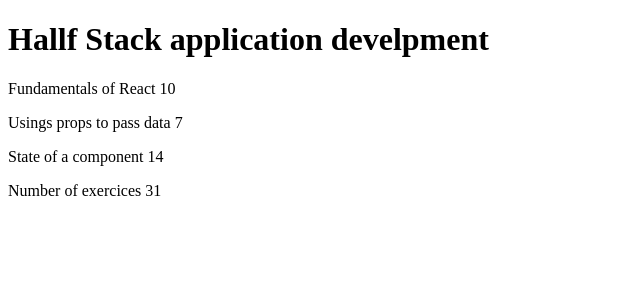
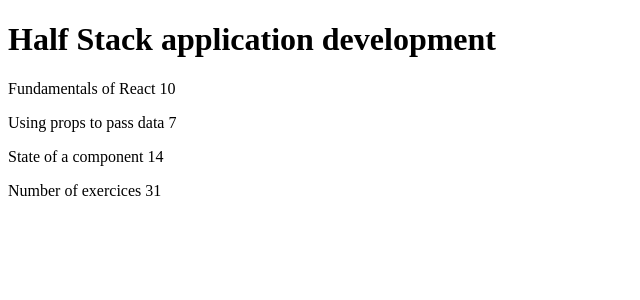
Before and after one commit to Barnab1/Full-Stack-Open, a React (Vite) app in the folder part1/: page / in a window 1280 px wide. Shown: the top 300 px of the page, without its empty margins (0-640 px from the left). Built offline with nearby package versions, Linux system fonts and the light colour scheme.

Commit message:
Refactoring code exercice 1.3 of part1

```diff
--- a/part1/src/App.jsx
+++ b/part1/src/App.jsx
@@ -1,12 +1,6 @@
-  const course = 'Hallf Stack application develpment';
-  const part1 = 'Fundamentals of React';
-  const exercises1 = 10;
-  const part2 = 'Usings props to pass data';
-  const exercises2 = 7;
-  const part3 = 'State of a component';
-  const exercises3 = 14;
 
 const Header = (props)=>{
+
   return (
     <h1>{props.course}</h1>
   )
@@ -20,11 +14,12 @@
   )
 }
 const Content = (props)=>{
+  console.log(props);
   return (
     <div>
-      <Part informations = {[part1," ",exercises1]}/>
-      <Part informations = {[part2," ",exercises2]}/>
-      <Part informations = {[part3," ",exercises3]}/>
+      <Part informations = {props.informations[0]} />
+      <Part informations = {props.informations[1]} />
+      <Part informations = {props.informations[2]} />
     </div>
   )
 }
@@ -37,14 +32,27 @@
 
 const App = ()=>{
 
+   const course = 'Half Stack application development'
+  const part1 = {
+    name: 'Fundamentals of React',
+    exercises: 10
+  }
+  const part2 = {
+    name: 'Using props to pass data',
+    exercises: 7
+  }
+  const part3 = {
+    name: 'State of a component',
+    exercises: 14
+  }
 
   return (
     <div>
 <Header course ={course} />
 
-<Content />
+<Content informations = {[['Fundamentals of React',' ',10],["Using props to pass data",' ',7],["State of a component",' ',14]]} />
 
-<Footer exercices = {exercises1 + exercises2 + exercises3} />
+<Footer exercices = {part1.exercises + part2.exercises + part3.exercises} />
 
     </div>
   )
```
